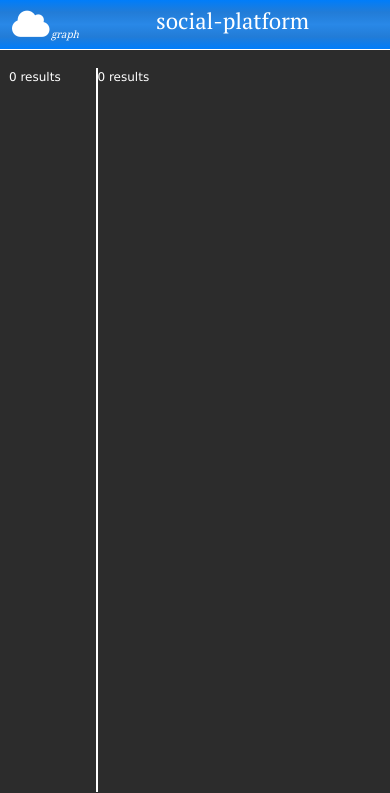
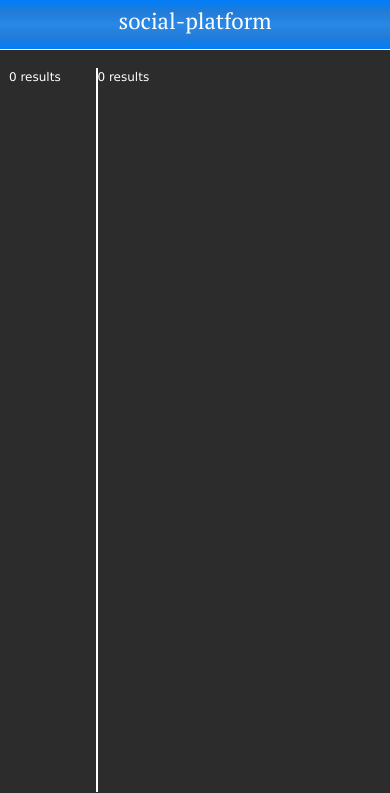
Before and after one commit to simonemoretti94/social-platform, a PHP site: page /index.php in a window 390 px wide. Shown: the top 793 px of the page. Run offline with PHP 8.4, Linux system fonts and the light colour scheme; data that the repository does not hold is empty.

Commit message:
5.4th making cloud link disappearing into 450px media query

```diff
--- a/components/header.php
+++ b/components/header.php
@@ -67,12 +67,23 @@
                     font-family: Georgia, 'Times New Roman', Times, serif;
                     transform: skewX(-15deg);
                 }
+
+                @media screen and (max-width: 450px) {
+                    display: none;
+                }
             }
+
+
 
             & h1 {
                 flex: 60%;
                 text-align: left;
                 color: white;
+
+                @media screen and (max-width: 450px) {
+                    flex: 100%;
+                    text-align: center;
+                }
             }
         }
     </style>
```
Also changed, not shown: assets/graph/ER-graph.php (+9 -0 lines).
